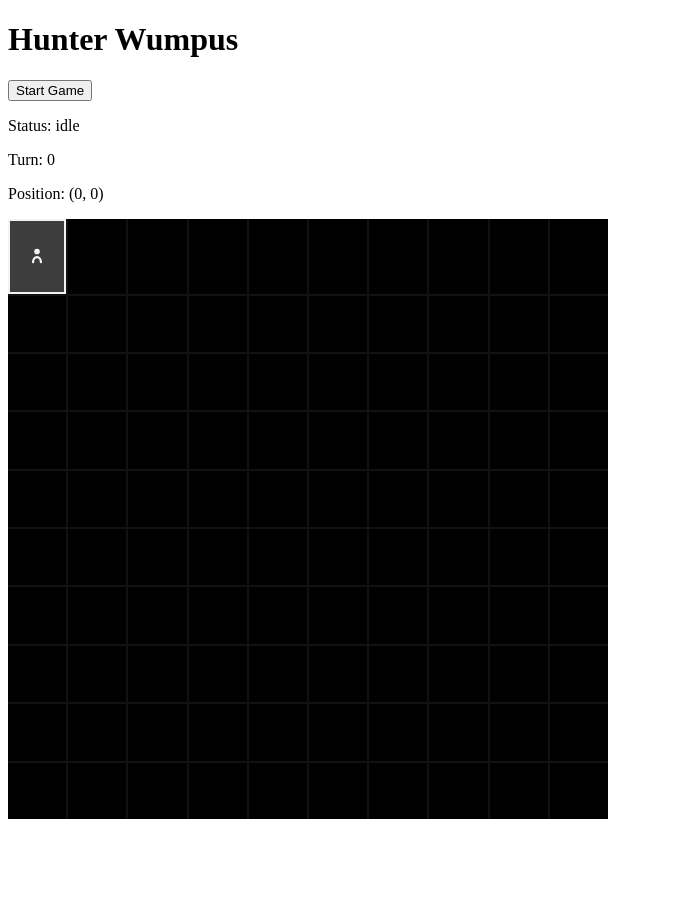
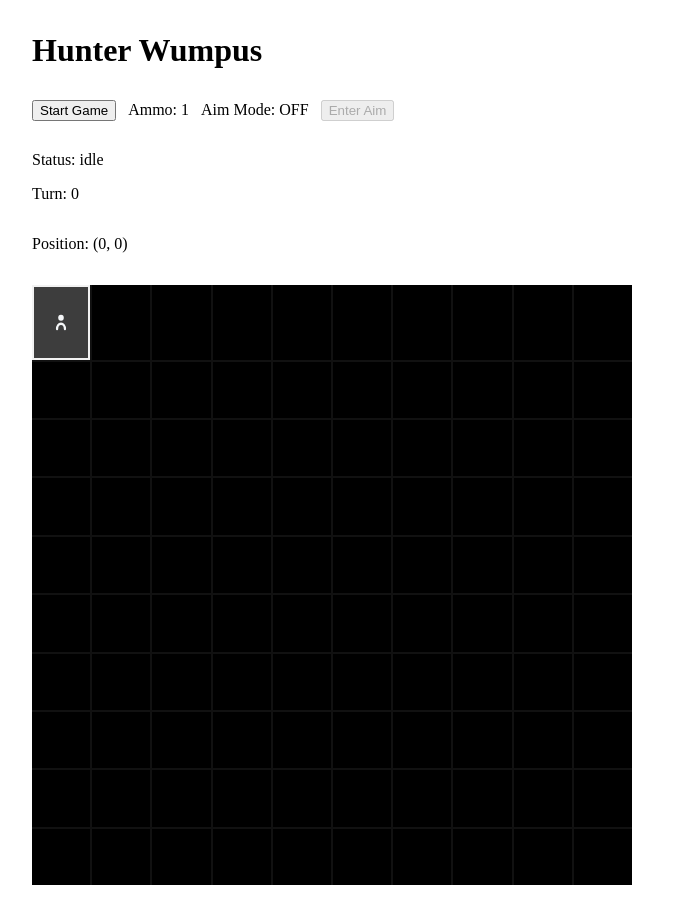
Before and after one commit to Amritesh-878/hunter-wumpus, a React (Vite) app in the folder frontend/: page / in a window 1280 px wide. Shown: the whole page, without its empty margins (0-687 px from the left). Before the commit the page ends 827 px from the top, so only its background shows below. Built offline with nearby package versions, Linux system fonts and the light colour scheme; no server answers.

Commit message:
feat(controls): player controls combat mechanics and GameUI HUD

```diff
--- a/frontend/src/App.jsx
+++ b/frontend/src/App.jsx
@@ -1,11 +1,16 @@
 import { startGame } from './api/gameService';
+import GameUI from './components/GameUI';
 import Grid from './components/Grid';
+import { useControls } from './hooks/useControls';
 import { GameProvider, useGame } from './store/GameContext';
+import './styles/App.css';
 
 function GameShell() {
   const { state, dispatch } = useGame();
+  const { isAiming, toggleAim } = useControls();
 
   const handleStartGame = async () => {
+    dispatch({ type: 'RESET_STATE' });
     dispatch({ type: 'SET_LOADING', payload: true });
 
     try {
@@ -18,17 +23,18 @@ function GameShell() {
   };
 
   return (
-    <main>
+    <main className='app'>
       <h1>Hunter Wumpus</h1>
-      <button
-        type='button'
-        onClick={handleStartGame}
-        disabled={state.isLoading}
-      >
-        {state.isLoading ? 'Starting...' : 'Start Game'}
-      </button>
-      <p>Status: {state.status}</p>
-      <p>Turn: {state.turn}</p>
+      <GameUI
+        arrowsRemaining={state.arrowsRemaining}
+        isAiming={isAiming}
+        isLoading={state.isLoading}
+        status={state.status}
+        onStartGame={handleStartGame}
+        onToggleAim={toggleAim}
+      />
+      <p className='app__meta'>Status: {state.status}</p>
+      <p className='app__meta'>Turn: {state.turn}</p>
       <p>
         Position: ({state.playerPos[0]}, {state.playerPos[1]})
       </p>
@@ -39,7 +45,11 @@ function GameShell() {
         senses={state.senses}
         status={state.status}
       />
-      {state.error ? <p role='alert'>Error: {state.error}</p> : null}
+      {state.error ? (
+        <p role='alert' className='app__error'>
+          Error: {state.error}
+        </p>
+      ) : null}
     </main>
   );
 }
--- /dev/null
+++ b/frontend/src/components/GameUI.jsx
@@ -0,0 +1,35 @@
+import PropTypes from 'prop-types';
+
+export default function GameUI({
+  arrowsRemaining,
+  isAiming,
+  isLoading,
+  status,
+  onStartGame,
+  onToggleAim,
+}) {
+  const canToggleAim =
+    status === 'Ongoing' && !isLoading && arrowsRemaining > 0;
+
+  return (
+    <section className={`game-ui ${isAiming ? 'ui--aiming' : ''}`}>
+      <button type='button' onClick={onStartGame} disabled={isLoading}>
+        {isLoading ? 'Starting...' : 'Start Game'}
+      </button>
+      <p>Ammo: {arrowsRemaining}</p>
+      <p>Aim Mode: {isAiming ? 'ON' : 'OFF'}</p>
+      <button type='button' onClick={onToggleAim} disabled={!canToggleAim}>
+        {isAiming ? 'Cancel Aim' : 'Enter Aim'}
+      </button>
+    </section>
+  );
+}
+
+GameUI.propTypes = {
+  arrowsRemaining: PropTypes.number.isRequired,
+  isAiming: PropTypes.bool.isRequired,
+  isLoading: PropTypes.bool.isRequired,
+  status: PropTypes.string.isRequired,
+  onStartGame: PropTypes.func.isRequired,
+  onToggleAim: PropTypes.func.isRequired,
+};
--- /dev/null
+++ b/frontend/src/hooks/useControls.js
@@ -0,0 +1,92 @@
+import { useCallback, useEffect } from 'react';
+
+import { movePlayer } from '../api/gameService';
+import { useGame } from '../store/GameContext';
+
+const KEY_TO_DIRECTION = {
+  w: 'NORTH',
+  ArrowUp: 'NORTH',
+  s: 'SOUTH',
+  ArrowDown: 'SOUTH',
+  d: 'EAST',
+  ArrowRight: 'EAST',
+  a: 'WEST',
+  ArrowLeft: 'WEST',
+};
+
+export function useControls() {
+  const { state, dispatch } = useGame();
+
+  const sendDirectionAction = useCallback(
+    async (direction) => {
+      if (!state.gameId || state.status !== 'Ongoing' || state.isLoading) {
+        return;
+      }
+
+      const action = state.isAiming ? `SHOOT_${direction}` : direction;
+
+      dispatch({ type: 'SET_LOADING', payload: true });
+
+      try {
+        const gameState = await movePlayer(state.gameId, action);
+        dispatch({ type: 'UPDATE_STATE', payload: gameState });
+        dispatch({ type: 'SET_AIMING', payload: false });
+      } catch {
+        dispatch({ type: 'SET_ERROR', payload: 'Connection lost. Try again.' });
+      }
+    },
+    [dispatch, state.gameId, state.isAiming, state.isLoading, state.status],
+  );
+
+  const toggleAim = useCallback(() => {
+    if (
+      state.isLoading ||
+      state.status !== 'Ongoing' ||
+      state.arrowsRemaining <= 0
+    ) {
+      return;
+    }
+
+    dispatch({ type: 'SET_AIMING', payload: !state.isAiming });
+  }, [
+    dispatch,
+    state.arrowsRemaining,
+    state.isAiming,
+    state.isLoading,
+    state.status,
+  ]);
+
+  useEffect(() => {
+    const handleKeyDown = (e) => {
+      if (state.isLoading || state.status !== 'Ongoing') {
+        return;
+      }
+
+      if (e.code === 'Space') {
+        e.preventDefault();
+        toggleAim();
+        return;
+      }
+
+      const direction = KEY_TO_DIRECTION[e.key];
+
+      if (!direction) {
+        return;
+      }
+
+      e.preventDefault();
+      void sendDirectionAction(direction);
+    };
+
+    window.addEventListener('keydown', handleKeyDown);
+
+    return () => {
+      window.removeEventListener('keydown', handleKeyDown);
+    };
+  }, [sendDirectionAction, state.isLoading, state.status, toggleAim]);
+
+  return {
+    isAiming: state.isAiming,
+    toggleAim,
+  };
+}
--- /dev/null
+++ b/frontend/src/styles/App.css
@@ -0,0 +1,34 @@
+.app {
+  min-height: 100vh;
+  margin: 0;
+  padding: 1.5rem;
+  display: grid;
+  gap: 1rem;
+  justify-items: start;
+}
+
+.app h1 {
+  margin: 0;
+}
+
+.game-ui {
+  display: flex;
+  gap: 0.75rem;
+  flex-wrap: wrap;
+  align-items: center;
+}
+
+.ui--aiming {
+  outline: 2px solid currentColor;
+  outline-offset: 4px;
+}
+
+.app__meta {
+  display: flex;
+  gap: 1rem;
+  margin: 0;
+}
+
+.app__error {
+  margin: 0;
+}
```
Also changed, not shown: 2 other files (tests, documents, lock files or other folders).
